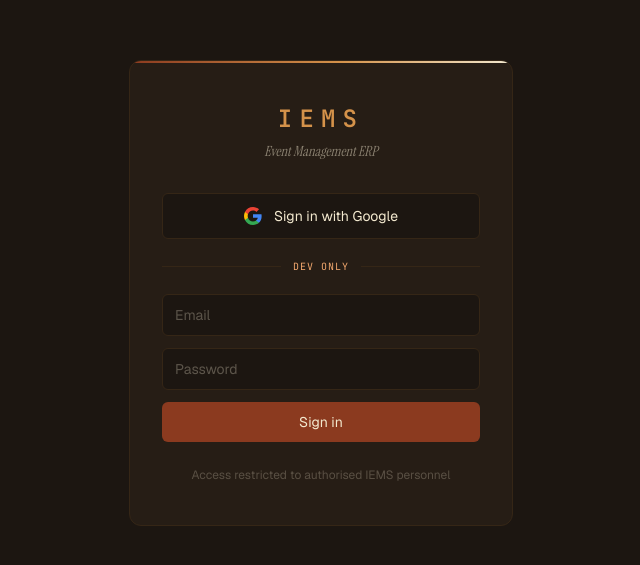
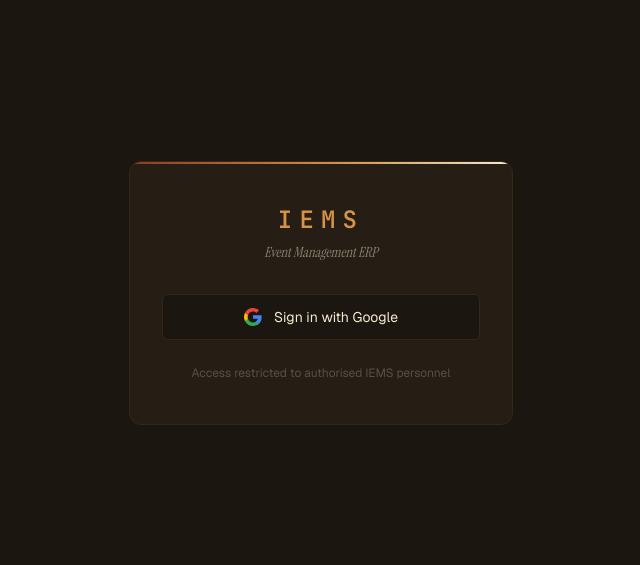
Before and after one commit to Inter-Event-Management-Services-Pvt-Ltd/ERP, a Next.js app in the folder apps/web/: page /login in a window 1280 px wide. Shown: the part 107-672 px from the top of the page, without its empty margins (319-959 px from the left). Built offline with nearby package versions, Linux system fonts and the light colour scheme.

Commit message:
chore(web): remove dev email/password login form

```diff
--- a/apps/web/src/app/login/page.tsx
+++ b/apps/web/src/app/login/page.tsx
@@ -1,38 +1,14 @@
 'use client'
 
-import { useState } from 'react'
-import { useRouter } from 'next/navigation'
 import { createClient } from '@/lib/supabase/client'
 
-const IS_DEV = process.env.NODE_ENV === 'development'
-
 export default function LoginPage() {
-  const router = useRouter()
-  const [email, setEmail] = useState('')
-  const [password, setPassword] = useState('')
-  const [error, setError] = useState('')
-  const [loading, setLoading] = useState(false)
-
   async function handleGoogleSignIn() {
     const supabase = createClient()
     await supabase.auth.signInWithOAuth({
       provider: 'google',
       options: { redirectTo: `${window.location.origin}/auth/callback` },
     })
-  }
-
-  async function handleDevSignIn(e: React.FormEvent) {
-    e.preventDefault()
-    setError('')
-    setLoading(true)
-    const supabase = createClient()
-    const { error: err } = await supabase.auth.signInWithPassword({ email, password })
-    setLoading(false)
-    if (err) {
-      setError(err.message)
-    } else {
-      router.push('/dashboard')
-    }
   }
 
   return (
@@ -42,7 +18,6 @@ export default function LoginPage() {
           <div className="gradient-strip" aria-hidden="true" />
 
           <div className="px-8 py-10">
-            {/* Logo */}
             <div className="text-center mb-8">
               <p className="font-mono text-accent-saffron text-2xl font-semibold tracking-[0.3em]">
                 IEMS
@@ -52,7 +27,6 @@ export default function LoginPage() {
               </p>
             </div>
 
-            {/* Google Sign-In */}
             <button
               onClick={handleGoogleSignIn}
               className="w-full flex items-center justify-center gap-3 px-4 py-3 rounded-md border border-surface-border bg-surface-base text-text-primary text-sm font-sans hover:bg-surface-deep transition-colors focus-visible:ring-2 focus-visible:ring-accent-saffron focus-visible:ring-offset-2 focus-visible:ring-offset-surface-raised"
@@ -66,60 +40,6 @@ export default function LoginPage() {
               Sign in with Google
             </button>
 
-            {/* Dev-only email/password form */}
-            {IS_DEV && (
-              <>
-                <div className="my-5 flex items-center gap-3">
-                  <div className="flex-1 h-px bg-surface-border" />
-                  <span className="font-mono text-[10px] text-accent-warning tracking-widest uppercase">
-                    Dev only
-                  </span>
-                  <div className="flex-1 h-px bg-surface-border" />
-                </div>
-
-                <form onSubmit={handleDevSignIn} className="space-y-3">
-                  <div>
-                    <label htmlFor="dev-email" className="sr-only">Email</label>
-                    <input
-                      id="dev-email"
-                      type="email"
-                      placeholder="Email"
-                      value={email}
-                      onChange={(e) => setEmail(e.target.value)}
-                      required
-                      className="w-full px-3 py-2.5 rounded-md bg-surface-base border border-surface-border text-text-primary text-sm font-sans placeholder:text-text-primary/30 focus-visible:ring-2 focus-visible:ring-accent-saffron outline-none"
-                    />
-                  </div>
-                  <div>
-                    <label htmlFor="dev-password" className="sr-only">Password</label>
-                    <input
-                      id="dev-password"
-                      type="password"
-                      placeholder="Password"
-                      value={password}
-                      onChange={(e) => setPassword(e.target.value)}
-                      required
-                      className="w-full px-3 py-2.5 rounded-md bg-surface-base border border-surface-border text-text-primary text-sm font-sans placeholder:text-text-primary/30 focus-visible:ring-2 focus-visible:ring-accent-saffron outline-none"
-                    />
-                  </div>
-
-                  {error && (
-                    <p role="alert" className="text-xs text-accent-critical font-sans">
-                      {error}
-                    </p>
-                  )}
-
-                  <button
-                    type="submit"
-                    disabled={loading}
-                    className="w-full px-4 py-2.5 rounded-md bg-accent-madder text-text-primary text-sm font-sans hover:bg-accent-madder/80 transition-colors disabled:opacity-50"
-                  >
-                    {loading ? 'Signing in…' : 'Sign in'}
-                  </button>
-                </form>
-              </>
-            )}
-
             <p className="mt-6 text-center text-xs text-text-primary/25 font-sans leading-relaxed">
               Access restricted to authorised IEMS personnel
             </p>
```
